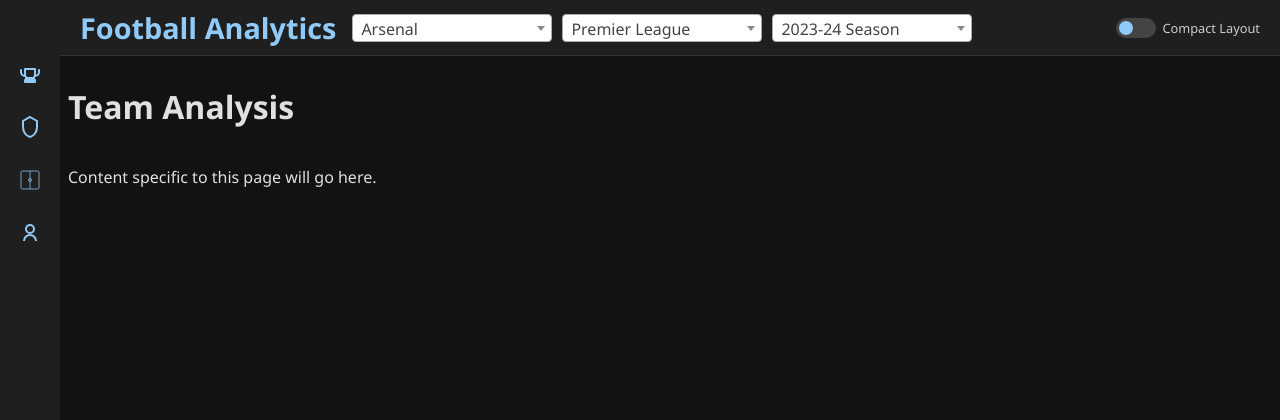
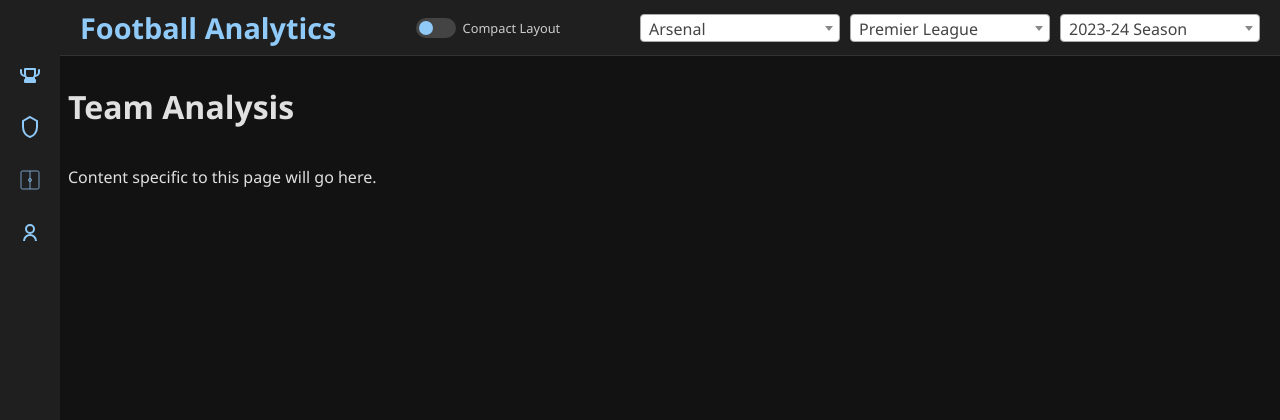
Before and after one commit to BeesBarGirl25/football-analytics, a Flask app: page /team-analysis in a window 1280 px wide. Shown: the top 420 px of the page. Run offline with Flask 3, Linux system fonts and the light colour scheme; data that the repository does not hold is empty; some libraries are stand-ins or nearby versions.

Commit message:
Grid based set up

```diff
--- a/static/css/base.css
+++ b/static/css/base.css
@@ -77,11 +77,13 @@ html, body {
   flex-wrap: nowrap;
   align-items: center;
   color: grey;
+  order: 1;
+  margin-left: auto;
 }
 
 .top-navbar .dropdowns select {
-  background-color: #2a2a2a;
-  color: #000000;
+  background-color: #ffffff;
+  color: #000000 !important;
   border: 1px solid #777;
   border-radius: 6px;
   padding: 6px 10px;
@@ -92,12 +94,12 @@ html, body {
   outline: none;
   border-color: #90caf9;
   box-shadow: 0 0 5px #90caf9;
-  background-color: #3a3a3a;
+  background-color: #ffffff;
   color: #000000;
 }
 
 .top-navbar .dropdowns option {
-  background-color: #2a2a2a;
+  background-color: #ffffff;
   color: #000000;
 }
 
```
